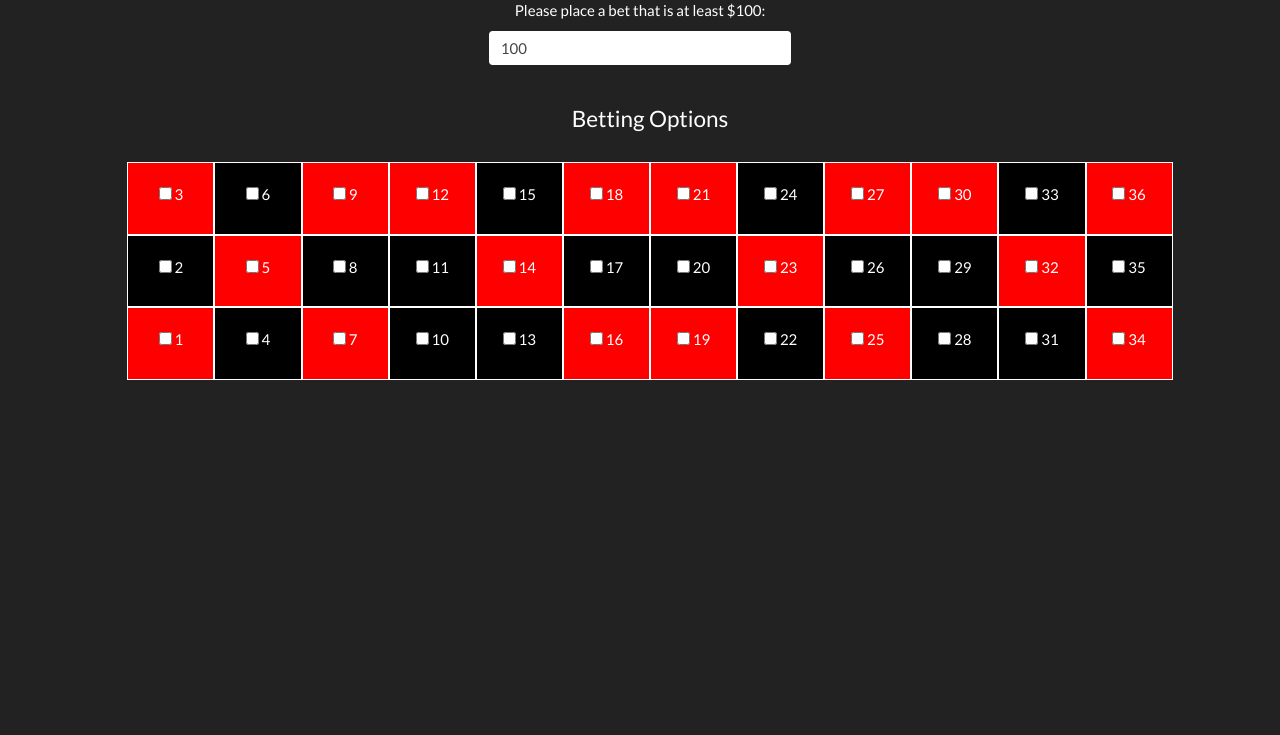
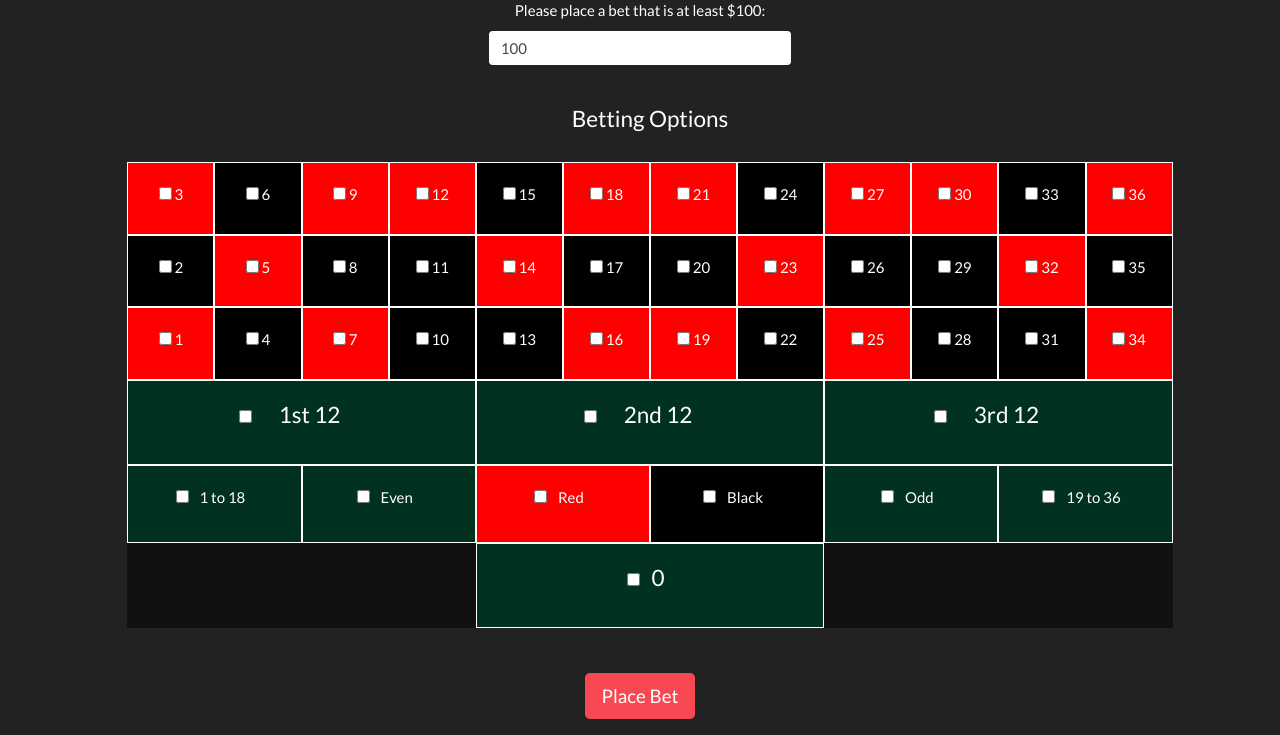
Before and after one commit to kiran-vuksanaj/hydroflasksksk, a Flask app: page /roulette in a window 1280 px wide. Shown: the part 222-957 px from the top of the page. Before the commit the page ends 602 px from the top, so only its background shows below. Run offline with Flask 2, Linux system fonts and the light colour scheme; a user stored in the database is signed in; data comes from the database, SQL or seed files in the repository; some libraries are stand-ins or nearby versions; some web fonts are replaced.

Commit message:
jackieL: finished roulette html

```diff
--- a/doc/devlog.txt
+++ b/doc/devlog.txt
@@ -97,3 +97,6 @@ jackieL -- 2020-01-10 00:19
 
 jackieL -- 2020-01-11 00:33
     -started working on roulette game
+
+jackieL -- 2020-01-11 14:45
+    -finished roulette html
--- a/templates/roulette.html
+++ b/templates/roulette.html
@@ -21,7 +21,7 @@
         <div class="col" style="padding:0">
 						<div class="card border-white rounded-0">
 							<div class="card-body" style="margin:0; background-color:{{value}};">
-								<input type="checkbox" name="{{key}}" id={{key}}>
+								<input type="checkbox" name="{{key}}" id="{{key}}">
 								<label class="checklabel" for="{{key}}">{{key}}</label>
 							</div>
 						</div>
@@ -33,7 +33,7 @@
         <div class="col" style="padding:0">
 						<div class="card border-white rounded-0">
 							<div class="card-body" style="margin:0; background-color:{{value}};">
-								<input type="checkbox" name="{{key}}" id={{key}}>
+								<input type="checkbox" name="{{key}}" id="{{key}}">
 								<label class="checklabel" for="{{key}}">{{key}}</label>
 							</div>
 						</div>
@@ -45,14 +45,106 @@
         <div class="col" style="padding:0">
 						<div class="card border-white rounded-0">
 							<div class="card-body" style="margin:0; background-color:{{value}};">
-								<input type="checkbox" name="{{key}}" id={{key}}>
+								<input type="checkbox" name="{{key}}" id="{{key}}">
 								<label class="checklabel" for="{{key}}">{{key}}</label>
 							</div>
 						</div>
         </div>
         {% endfor %}
       </div>
+			<div class="row">
+				<div class="col" style="padding:0">
+					<div class="card border-white rounded-0">
+						<div class="card-body" style="margin:0; background-color:#013220">
+							<input type="checkbox" name="1st12" id="1st12">
+							<label class="checklabel" for="1st12"><h4 class="px-4">1st 12</h4></label>
+						</div>
+					</div>
+				</div>
+				<div class="col" style="padding:0">
+					<div class="card border-white rounded-0">
+						<div class="card-body" style="margin:0; background-color:#013220">
+							<input type="checkbox" name="2nd12" id="2nd12">
+							<label class="checklabel" for="2nd12"><h4 class="px-4">2nd 12</h4></label>
+						</div>
+					</div>
+				</div>
+				<div class="col" style="padding:0">
+					<div class="card border-white rounded-0">
+						<div class="card-body" style="margin:0; background-color:#013220">
+							<input type="checkbox" name="3rd12" id="3rd12">
+							<label class="checklabel" for="3rd12"><h4 class="px-4">3rd 12</h4></label>
+						</div>
+					</div>
+				</div>
+			</div>
+			<div class="row">
+				<div class="col" style="padding:0">
+					<div class="card border-white rounded-0">
+						<div class="card-body" style="margin:0; background-color:#013220">
+							<input type="checkbox" name="1to18" id="1to18">
+							<label class="checklabel" for="1t018"><h6 class="px-2">1 to 18</h6></label>
+						</div>
+					</div>
+				</div>
+				<div class="col" style="padding:0">
+					<div class="card border-white rounded-0">
+						<div class="card-body" style="margin:0; background-color:#013220">
+							<input type="checkbox" name="even" id="even">
+							<label class="checklabel" for="even"><h6 class="px-2">Even</h6></label>
+						</div>
+					</div>
+				</div>
+				<div class="col" style="padding:0">
+					<div class="card border-white rounded-0">
+						<div class="card-body" style="margin:0; background-color:red">
+							<input type="checkbox" name="red" id="red">
+							<label class="checklabel" for="red"><h6 class="px-2">Red</h6></label>
+						</div>
+					</div>
+				</div>
+				<div class="col" style="padding:0">
+					<div class="card border-white rounded-0">
+						<div class="card-body" style="margin:0; background-color:black">
+							<input type="checkbox" name="black" id="black">
+							<label class="checklabel" for="black"><h6 class="px-2">Black</h6></label>
+						</div>
+					</div>
+				</div>
+				<div class="col" style="padding:0">
+					<div class="card border-white rounded-0">
+						<div class="card-body" style="margin:0; background-color:#013220">
+							<input type="checkbox" name="odd" id="odd">
+							<label class="checklabel" for="odd"><h6 class="px-2">Odd</h6></label>
+						</div>
+					</div>
+				</div>
+				<div class="col" style="padding:0">
+					<div class="card border-white rounded-0">
+						<div class="card-body" style="margin:0; background-color:#013220">
+							<input type="checkbox" name="19to36" id="19to36">
+							<label class="checklabel" for="19to36"><h6 class="px-2">19 to 36</h6></label>
+						</div>
+					</div>
+				</div>
+			</div>
+			<div class="row">
+				<div class='col-4' style="background-color:#111">
+				</div>
+				<div class="col-4" style="padding:0">
+					<div class="card border-white rounded-0">
+						<div class="card-body" style="margin:0; background-color:#013220">
+							<input type="checkbox" name="0" id="0">
+							<label class="checklabel" for="0"><h4 class="px-2">0</h4></label>
+						</div>
+					</div>
+				</div>
+				<div class='col-4' style="background-color:#111">
+				</div>
+			</div>
 		</div>
+		<br><br>
+		<button type="submit" class="btn btn-lg" style="background-color:#f84854">Place Bet</button>
   </form>
   {% else %}
 
```
